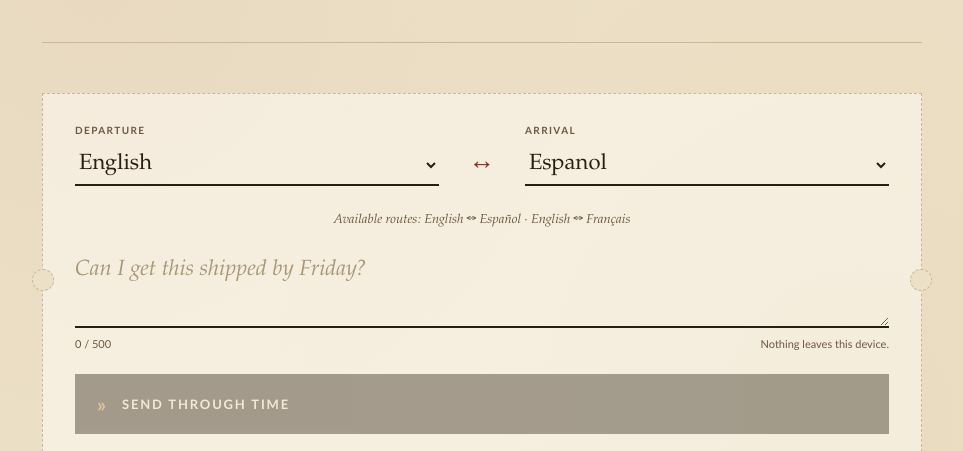
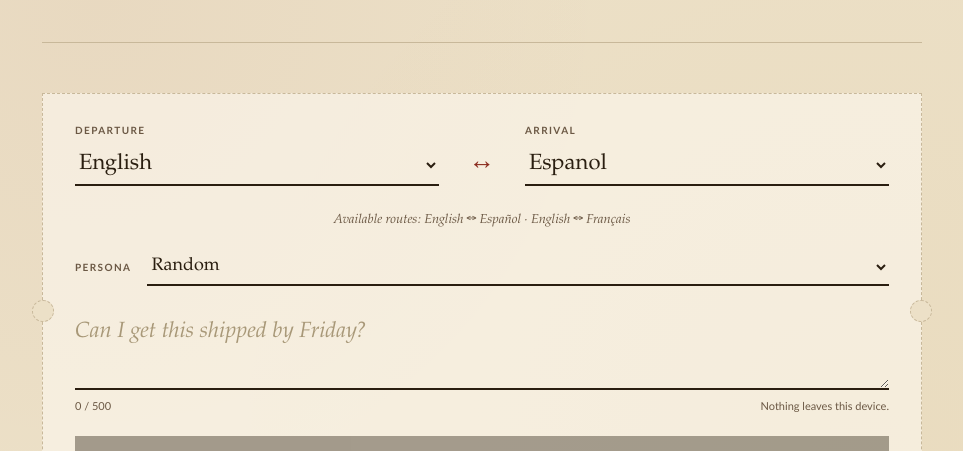
Before and after one commit to Ironman-eo39/accent-time-machine, a website: page public/index.html in a window 1280 px wide. Shown: the part 336-787 px from the top of the page, without its empty margins (158-1121 px from the left). Drawn offline with Linux system fonts and the light colour scheme.

Commit message:
feat: persona picker with pitch-shifted playback rates

```diff
--- a/public/app.js
+++ b/public/app.js
@@ -2,6 +2,7 @@
 
 const fromSelect = document.querySelector("#from");
 const toSelect = document.querySelector("#to");
+const personaSelect = document.querySelector("#persona");
 const textInput = document.querySelector("#text");
 const charCount = document.querySelector("#char-count");
 const sendButton = document.querySelector("#send");
@@ -12,7 +13,7 @@ const statusLabel = document.querySelector("#status-label");
 const resultSection = document.querySelector("#result-section");
 const cityEl = document.querySelector("#city");
 const dateEl = document.querySelector("#date-string");
-const personaEl = document.querySelector("#persona");
+const personaEl = document.querySelector("#era-persona");
 const translatedEl = document.querySelector("#translated");
 const originalEl = document.querySelector("#original");
 const playButton = document.querySelector("#play");
@@ -54,6 +55,7 @@ function resetToComposer() {
   errorSection.hidden = true;
   statusSection.hidden = true;
   textInput.value = "";
+  audioEl.playbackRate = 1.0;
   audioEl.pause();
   audioEl.removeAttribute("src");
   updateSendState();
@@ -117,7 +119,7 @@ async function timeTravel() {
     const response = await fetch("/api/time-travel", {
       method: "POST",
       headers: { "content-type": "application/json" },
-      body: JSON.stringify({ text, from, to }),
+      body: JSON.stringify({ text, from, to, persona: personaSelect ? personaSelect.value : "random" }),
     });
 
     if (!response.ok) {
@@ -164,6 +166,10 @@ async function timeTravel() {
     const blob = new Blob([bytes], { type: "audio/wav" });
     const url = URL.createObjectURL(blob);
     audioEl.src = url;
+    audioEl.preservesPitch = false;
+    audioEl.mozPreservesPitch = false;
+    audioEl.webkitPreservesPitch = false;
+    audioEl.playbackRate = card.playbackRate || 1.0;
 
     statusSection.hidden = true;
     resultSection.hidden = false;
--- a/public/index.html
+++ b/public/index.html
@@ -37,6 +37,17 @@
 
       <p class="route-note" id="route-note">Available routes: English &harr; Espa&ntilde;ol &middot; English &harr; Fran&ccedil;ais</p>
 
+      <div class="persona-row">
+        <label for="persona">Persona</label>
+        <select id="persona">
+          <option value="random">Random</option>
+          <option value="spice">Spice merchant</option>
+          <option value="trader">Tea and silk trader</option>
+          <option value="clerk">Port customs clerk</option>
+          <option value="master">Sailing master</option>
+        </select>
+      </div>
+
       <label for="text" class="sr-only">Your modern sentence</label>
       <textarea id="text" maxlength="500" placeholder="Can I get this shipped by Friday?"></textarea>
       <div class="meta"><span id="char-count">0 / 500</span><span>Nothing leaves this device.</span></div>
@@ -56,7 +67,7 @@
           <span>PORT OF <strong id="city"></strong></span>
         </div>
         <div class="card-date"><span id="date-string"></span></div>
-        <div class="persona">&mdash; <em id="persona"></em> &mdash;</div>
+        <div class="persona">&mdash; <em id="era-persona"></em> &mdash;</div>
         <p class="translated" id="translated"></p>
         <p class="original">as typed: &ldquo;<span id="original"></span>&rdquo;</p>
         <button class="play-button" id="play" type="button"><span id="play-icon">&nbsp;&#9654;&nbsp;</span><span id="play-label">PLAY THE PHONOGRAPH</span></button>
--- a/public/styles.css
+++ b/public/styles.css
@@ -403,3 +403,32 @@ footer {
   font-style: normal;
   font-weight: 700;
 }
+
+.persona-row {
+  display: flex;
+  align-items: center;
+  gap: 16px;
+  margin: 0 0 24px;
+}
+
+.persona-row label {
+  color: var(--ink-muted);
+  font-size: 10px;
+  font-weight: 700;
+  letter-spacing: .14em;
+  text-transform: uppercase;
+  white-space: nowrap;
+}
+
+.persona-row select {
+  flex: 1;
+  padding: 8px 0;
+  border: 0;
+  border-bottom: 2px solid var(--ink);
+  background: transparent;
+  color: var(--ink);
+  font-family: var(--serif);
+  font-size: 18px;
+  outline: 0;
+  cursor: pointer;
+}
```
Also changed, not shown: src/eras.js (+26 -19 lines).
